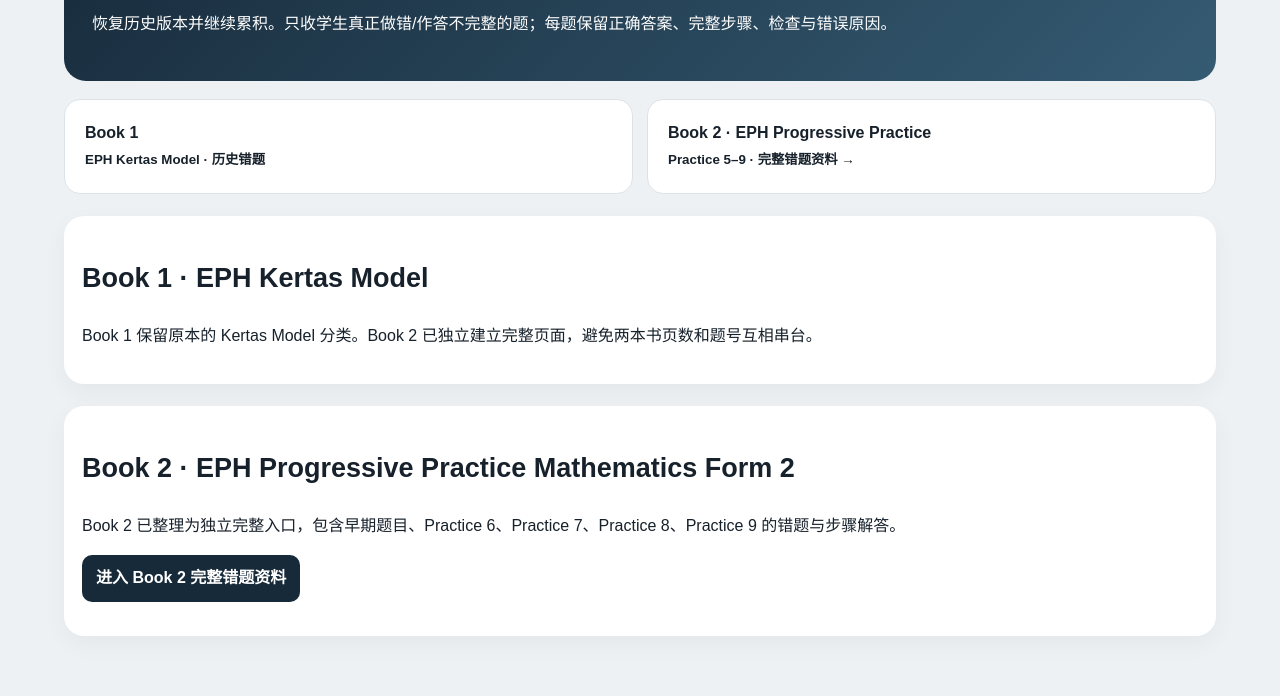
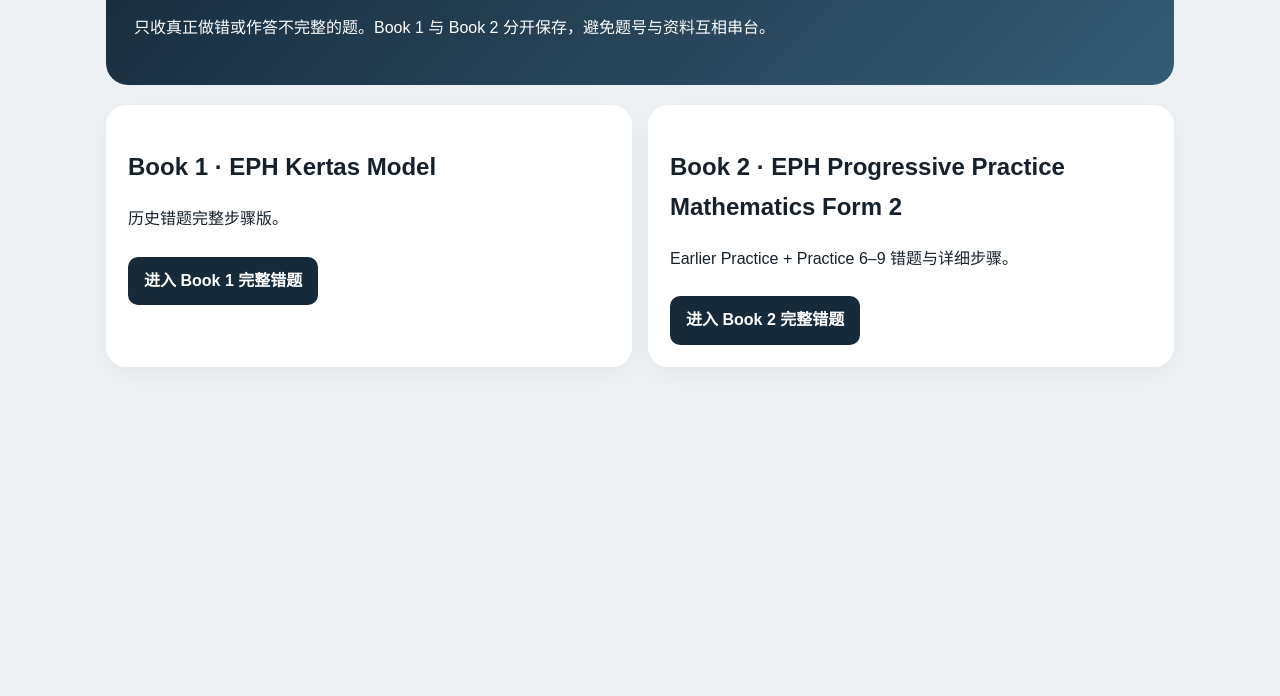
Before and after one commit to darkgeneration77-spec/f2mthcorrection-, a plain HTML site: page index.html in a window 1280 px wide. Shown: the part 137-833 px from the top of the page. After the commit the page ends 800 px from the top, so only its background shows below. Drawn offline with Linux system fonts and the light colour scheme.

Commit message:
Restore Book 1 and Book 2 entrances

```diff
--- a/index.html
+++ b/index.html
@@ -1,22 +1 @@
-<!DOCTYPE html>
-<html lang="zh-CN"><head><meta charset="utf-8"/>
-<meta content="width=device-width,initial-scale=1" name="viewport"/><title>Form 2 Mathematics 两本书错题总库</title>
-<style>
-*{box-sizing:border-box}body{margin:0;font-family:Arial,"Noto Sans SC",sans-serif;background:#edf1f4;color:#17212b;line-height:1.65}
-.wrap{max-width:1180px;margin:auto;padding:24px 14px 60px}.hero{background:linear-gradient(135deg,#172a3a,#355b73);color:white;padding:28px;border-radius:22px}
-.nav{display:grid;grid-template-columns:1fr 1fr;gap:14px;margin:18px 0}.nav a{background:white;color:#17212b;text-decoration:none;padding:20px;border-radius:16px;border:1px solid #dce3e8;font-weight:800}
-.book{background:white;border-radius:20px;padding:18px;margin-top:22px;box-shadow:0 8px 24px #0000000b}h2{font-size:27px}
-.summary{display:flex;gap:10px;flex-wrap:wrap;margin-bottom:14px}.pill{background:#f0f4f7;border-radius:999px;padding:7px 12px;font-weight:700}
-table{width:100%;border-collapse:collapse}th{background:#172a3a;color:white;padding:12px;text-align:left}td{padding:14px 12px;border-bottom:1px solid #e4e8eb;vertical-align:top}
-.wrong{color:#b42318;font-weight:800}.correct{color:#137a4f;font-weight:800}.formula{background:#f4f6f8;border-left:4px solid #718493;padding:8px 11px;margin:7px 0;font-family:Georgia,serif}
-.phase,.step{background:#f8fafb;border:1px solid #e3e8ec;border-radius:10px;padding:10px;margin:8px 0}.dskp{background:#edf6ff;border-left:4px solid #4d8db8;padding:10px;margin:8px 0}.check{background:#effaf4;padding:10px;border-radius:10px;margin:8px 0}.note{background:#fff7ed;padding:10px;border-radius:10px;margin:8px 0}
-.back{position:sticky;top:8px;display:inline-block;background:#172a3a;color:white;text-decoration:none;padding:8px 12px;border-radius:9px;z-index:10}
-@media(max-width:760px){.nav{grid-template-columns:1fr}table,tbody,tr,td{display:block}thead{display:none}td{padding:8px 4px}}
-</style></head><body><div class="wrap" id="top">
-<div class="hero"><h1>Form 2 Mathematics · 两本书错题总库</h1>
-<p>恢复历史版本并继续累积。只收学生真正做错/作答不完整的题；每题保留正确答案、完整步骤、检查与错误原因。</p></div>
-<div class="nav"><a href="#book1">Book 1<br/><small>EPH Kertas Model · 历史错题</small></a>
-<a href="./book2.html">Book 2 · EPH Progressive Practice<br/><small>Practice 5–9 · 完整错题资料 →</small></a></div>
-<div class="book" id="book1"><h2>Book 1 · EPH Kertas Model</h2><p>Book 1 保留原本的 Kertas Model 分类。Book 2 已独立建立完整页面，避免两本书页数和题号互相串台。</p></div>
-<div class="book" id="book2"><h2>Book 2 · EPH Progressive Practice Mathematics Form 2</h2><p>Book 2 已整理为独立完整入口，包含早期题目、Practice 6、Practice 7、Practice 8、Practice 9 的错题与步骤解答。</p><p><a href="./book2.html" style="display:inline-block;background:#172a3a;color:#fff;text-decoration:none;padding:10px 14px;border-radius:10px;font-weight:800">进入 Book 2 完整错题资料</a></p></div>
-</div></body></html>
+<!DOCTYPE html><html lang="zh-CN"><head><meta charset="utf-8"><meta name="viewport" content="width=device-width,initial-scale=1"><title>Form 2 Mathematics 两本书错题总库</title><style>*{box-sizing:border-box}body{margin:0;font-family:Arial,"Noto Sans SC",sans-serif;background:#edf1f4;color:#17212b;line-height:1.65}.wrap{max-width:1100px;margin:auto;padding:28px 16px 60px}.hero{background:linear-gradient(135deg,#172a3a,#355b73);color:#fff;padding:28px;border-radius:22px}.nav{display:grid;grid-template-columns:1fr 1fr;gap:16px;margin:20px 0}.card{background:#fff;border-radius:20px;padding:22px;box-shadow:0 8px 24px #0000000b}.btn{display:inline-block;background:#172a3a;color:#fff;text-decoration:none;padding:11px 16px;border-radius:10px;font-weight:800;margin-top:8px}@media(max-width:700px){.nav{grid-template-columns:1fr}}</style></head><body><div class="wrap" id="top"><div class="hero"><h1>Form 2 Mathematics · 两本书错题总库</h1><p>只收真正做错或作答不完整的题。Book 1 与 Book 2 分开保存，避免题号与资料互相串台。</p></div><div class="nav"><section class="card" id="book1"><h2>Book 1 · EPH Kertas Model</h2><p>历史错题完整步骤版。</p><a class="btn" href="./book1.html#book1">进入 Book 1 完整错题</a></section><section class="card" id="book2"><h2>Book 2 · EPH Progressive Practice Mathematics Form 2</h2><p>Earlier Practice + Practice 6–9 错题与详细步骤。</p><a class="btn" href="./book2.html">进入 Book 2 完整错题</a></section></div></div></body></html>
```
